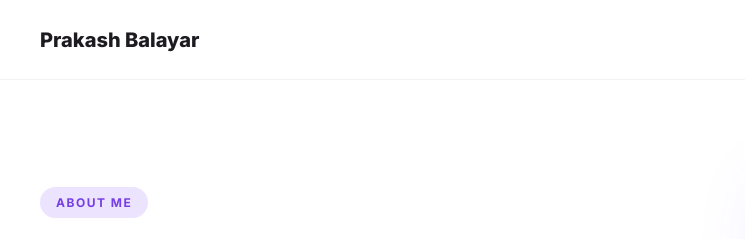
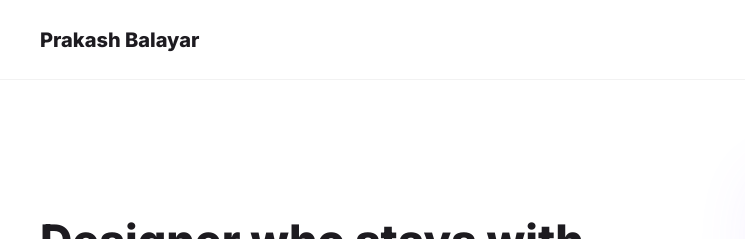
Before and after one commit to Prakas-sys/My-Portfolio, a plain HTML site: page about.html in a window 1280 px wide. Shown: the top 239 px of the page, 0-745 px from the left. Drawn offline with Linux system fonts and the light colour scheme; grey boxes are pictures that could not be loaded.

Commit message:
design: remove generic top-left About Me badge from hero

```diff
--- a/about.html
+++ b/about.html
@@ -327,7 +327,6 @@
     <section class="about-hero">
       <div class="container about-hero-inner">
         <div class="about-hero-left">
-          <span class="about-badge">About Me</span>
           <h1 class="about-headline">
             Designer who stays with<br>
             <span>the problem longer.</span>
```
